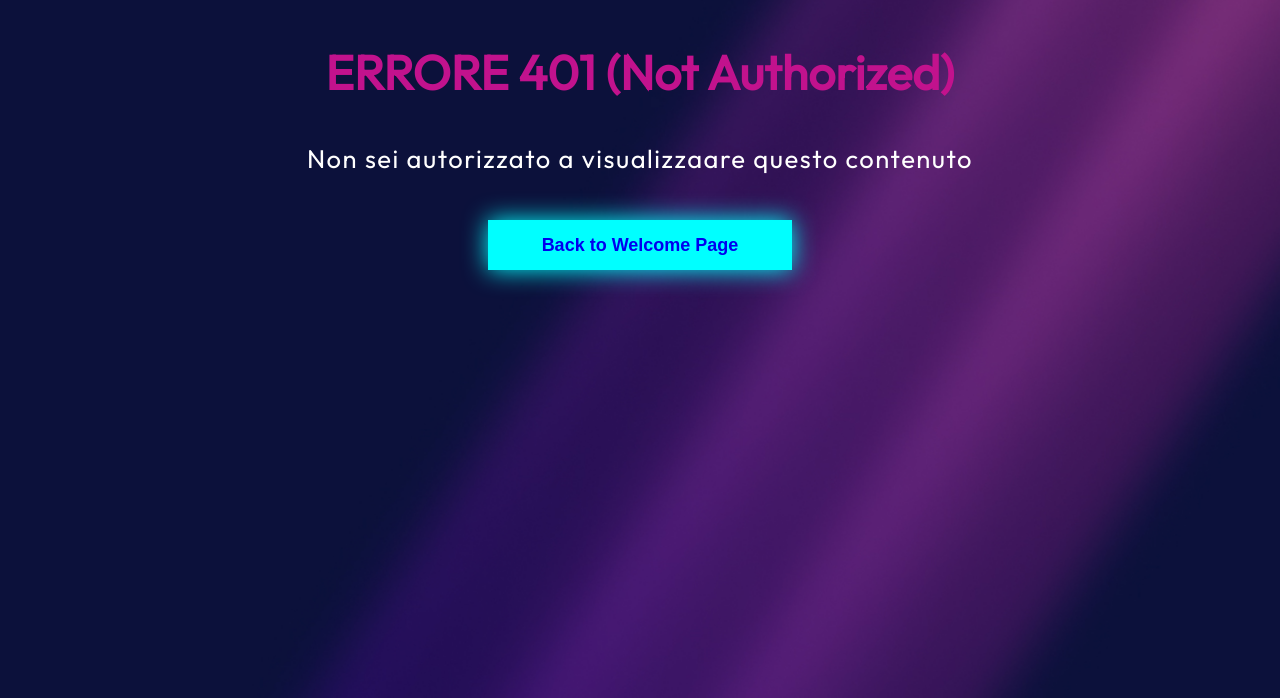
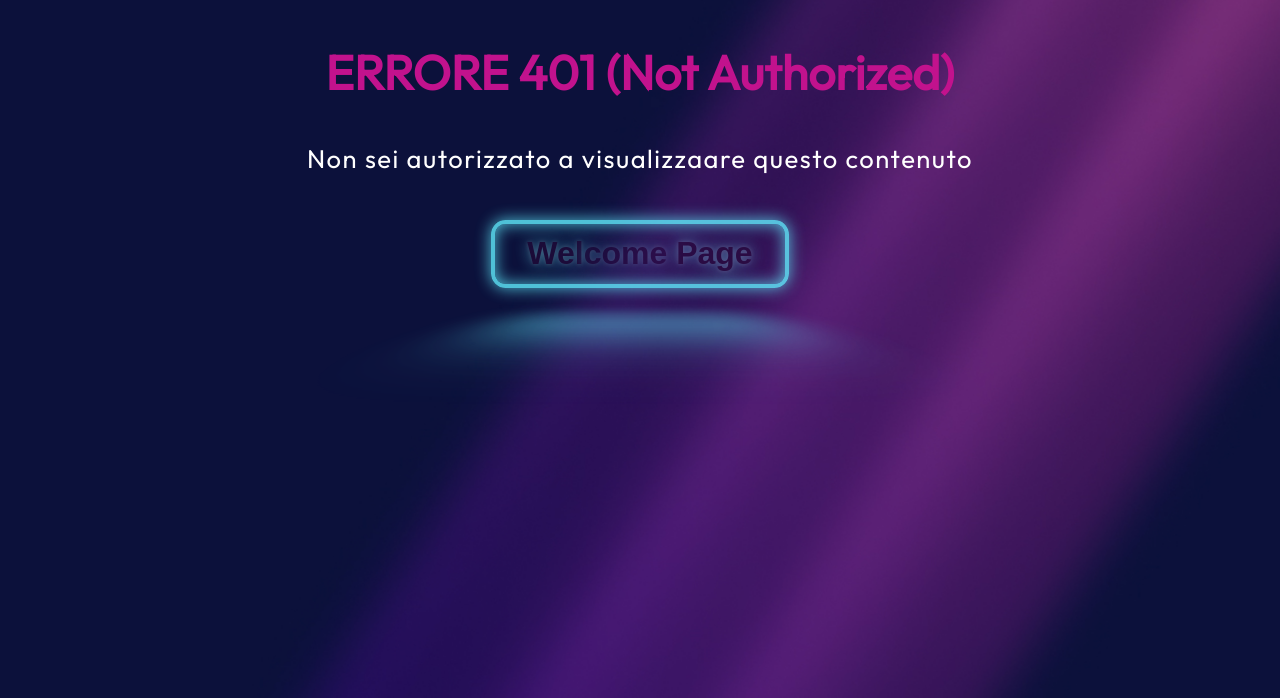
Before and after one commit to MarteX20/BUILDWEEK1, a plain HTML site: page errore.html in a window 1280 px wide. Shown: the part 102-800 px from the top of the page. Drawn offline with Linux system fonts and the light colour scheme.

Commit message:
Aggiunto le modifiche pulsante nella pagine di errore

```diff
--- a/assets/css/main.css
+++ b/assets/css/main.css
@@ -1,6 +1,10 @@
 @import url('https://fonts.googleapis.com/css2?family=Outfit&display=swap');
 @import url('https://fonts.googleapis.com/css2?family=Inter&display=swap');
 @import url('https://fonts.googleapis.com/css2?family=Outfit&display=swap');
+
+:root {
+    --glow-color: hsl(186 100% 69%);
+}
 
 body {
     margin: 0 auto;
@@ -36,13 +40,7 @@ img {
 
 #main {
     width: 80%;
-
 }
-
-/* #space {
-    display: inline-block;
-    width: 50%;
-} */
 
 li {
     color: white;
@@ -91,7 +89,6 @@ li {
 input {
     display: inline-block;
     accent-color: white;
-
     font-family: Outfit, sans-serif;
 }
 
@@ -112,7 +109,6 @@ input {
     cursor: pointer;
 }
 
-
 /*==================================================================================================================================*/
 
 /*=======                  STILE PULSANTE PROCEED PAGINA QUIZ                 ========*/
@@ -121,7 +117,6 @@ input {
     height: 50px;
     width: 180px;
     color: black;
-
     font-weight: bold;
     font-family: Outfit, sans-serif;
     font-size: 1.3rem;
@@ -156,7 +151,6 @@ fieldset {
     border: 2px solid white;
     content: "";
     outline: none;
-
 }
 
 #cb:checked {
@@ -207,8 +201,6 @@ input[type="checkbox"]:not(:checked) {
     align-items: center;
 }
 
-
-
 /*==================================================================================================================================*/
 
 /*=======                   STILE PAGINA QUIZ                    ========*/
@@ -258,7 +250,6 @@ input[type="checkbox"]:not(:checked) {
     border-radius: 28px;
     padding-top: 18px;
     margin: 10px 10px;
-
     background:
         linear-gradient(#272952 0 0) padding-box,
         /*this is your grey background*/
@@ -267,12 +258,10 @@ input[type="checkbox"]:not(:checked) {
 }
 
 input[type="radio"]:checked+label {
-
     background:
         linear-gradient(to top, #a70285, #c4008f) padding-box,
         /*this is your grey background*/
         linear-gradient(to right, white, rgba(255, 255, 255, 0.3)) border-box;
-
 }
 
 #counter {
@@ -361,13 +350,9 @@ div[role="progressbar"]::before {
     font-size: 6px;
 }
 
-
-
 /*==================================================================================================================================*/
 
 /*=======                   STILE PAGINA DEI RISULTATI                    ========*/
-
-
 
 #titoloRes {
     color: white;
@@ -416,7 +401,6 @@ div[role="progressbar"]::before {
     -webkit-box-shadow: 0px 0px 15px 0px rgb(43, 43, 154);
     -moz-box-shadow: 0px 0px 15px 0px rgb(43, 43, 154);
     box-shadow: 0px 0px 15px 0px rgb(43, 43, 154);
-
 }
 
 #rUS {
@@ -444,10 +428,7 @@ div[role="progressbar"]::before {
     text-align: center;
 }
 
-
-
 /*====== CORRECT-WRONG ======*/
-
 
 #corrette {
     color: white;
@@ -458,7 +439,8 @@ div[role="progressbar"]::before {
 }
 
 #sbagliate {
-    color: rgba(255, 255, 255, 0.5);;
+    color: rgba(255, 255, 255, 0.5);
+    ;
     font-family: 'Outfit', sans-serif;
     font-size: 2em;
     float: right;
@@ -517,6 +499,10 @@ path {
     text-align: center;
 }
 
+#back a {
+    color: rgb(39, 9, 56);
+}
+
 #back h2 {
     font-family: Outfit, sans-serif;
     color: #c2128d;
@@ -528,32 +514,220 @@ path {
     margin-bottom: 1em;
 }
 
-#errore {
-    text-align: center;
-    background-color: #00ffff;
-    padding: 0.8em 3em 0.8em 3em;
-    border: none;
+/* Pulsante per tornare alla pagina iniziale Welcome Page */
+
+.glowing_btn {
+    position: relative;
+    color: var(--glow-color);
+    cursor: pointer;
+    padding: 0.35em 1em;
+    border: 0.15em solid var(--glow-color);
+    border-radius: 0.45em;
+    background: none;
+    perspective: 2em;
+    /* Questa opzione imposta il "riflesso" della luce in basso */
+    font-family: "Raleway", sans-serif;
+    font-size: 2em;
     font-weight: 900;
-    font-size: 18px;
-    color: rgb(2, 3, 83);
-    -webkit-box-shadow: 0px 0px 25px 0px #00ffff;
-    -moz-box-shadow: 0px 0px 25px 0px #00ffff;
-    box-shadow: 0px 0px 25px 0px #00ffff;
-    cursor: pointer;
+    -webkit-box-shadow: inset 0px 0px 0.5em 0px var(--glow-color),
+        0px 0px 0.5em 0px var(--glow-color);
+    -moz-box-shadow: inset 0px 0px 0.5em 0px var(--glow-color),
+        0px 0px 0.5em 0px var(--glow-color);
+    box-shadow: inset 0px 0px 0.5em 0px var(--glow-color),
+        0px 0px 0.5em 0px var(--glow-color);
+    animation: border-flicker 2s linear infinite;
 }
 
-#errore a {
-    text-decoration: none;
+.glowing_txt {
+    /* Animazione del testo */
+    float: left;
+    -webkit-text-shadow: 0 0 0.125em hsl(0 0% 100% / 0.3),
+        0 0 0.45em var(--glow-color);
+    -moz-text-shadow: 0 0 0.125em hsl(0 0% 100% / 0.3),
+        0 0 0.45em var(--glow-color);
+    text-shadow: 0 0 0.125em hsl(0 0% 100% / 0.3), 0 0 0.45em var(--glow-color);
+    animation: text-flicker 3s linear infinite;
 }
 
-
-/*=======                   SELETTORI GENERALI                    ========*/
-#spanTitle {
-    font-weight: 700;
+.faulty_letter {
+    opacity: 0.5;
+    animation: faulty-flicker 2s linear infinite;
+    /* Questo parametro aggiunge animazioni più indipendenti tra le varie aree del testo */
 }
 
-.purple {
-    color: #c2128d;
+.glowing_btn::before {
+    /* Questo selettore fa le varie impostazioni quando ci si va sopra con il mouse */
+    content: "";
+    position: absolute;
+    top: 0;
+    bottom: 0;
+    left: 0;
+    right: 0;
+    opacity: 0.7;
+    filter: blur(1em);
+    transform: translateY(120%) rotateX(95deg) scale(1, 0.35);
+    background: var(--glow-color);
+    pointer-events: none;
+}
+
+.glowing_btn::after {
+    /* Questo selettore ferma le animazioni quando ci si va su con il mouse */
+    content: "";
+    position: absolute;
+    top: 0;
+    left: 0;
+    right: 0;
+    bottom: 0;
+    opacity: 0;
+    z-index: -1;
+    background-color: var(--glow-color);
+    box-shadow: 0 0 2em 0.2em var(--glow-color);
+    transition: opacity 100ms linear;
+}
+
+.glowing_btn:hover {
+    color: rgba(0, 0, 0, 0.8);
+    text-shadow: none;
+    animation: none;
+}
+
+.glowing_btn:hover .glowing_txt {
+    /* Questo selettore blocca animazione della parte testo quando ci si va su con il mouse */
+    animation: none;
+}
+
+.glowing_btn:hover .faulty_letter {
+    /* Questo selettore blocca animazione della parte testo quando ci si va su con il mouse */
+    animation: none;
+    text-shadow: none;
+    opacity: 1;
+}
+
+.glowing_btn:hover:before {
+    /* Questo selettore espande il "riflesso" in basso quando ci si va su con il mouse */
+    filter: blur(1.5em);
+    opacity: 1;
+}
+
+.glowing_btn:hover:after {
+    /* Questo selettore fa apparire il colore di background */
+    opacity: 1;
+}
+
+@keyframes faulty-flicker {
+
+    /* Questo keyframe rende le animazioni indipendenti uno dal'altra */
+    0% {
+        opacity: 0.1;
+    }
+
+    2% {
+        opacity: 0.1;
+    }
+
+    4% {
+        opacity: 0.5;
+    }
+
+    19% {
+        opacity: 0.5;
+    }
+
+    21% {
+        opacity: 0.1;
+    }
+
+    23% {
+        opacity: 1;
+    }
+
+    80% {
+        opacity: 0.5;
+    }
+
+    83% {
+        opacity: 0.4;
+    }
+
+    87% {
+        opacity: 1;
+    }
+}
+
+@keyframes text-flicker {
+    0% {
+        opacity: 0.1;
+    }
+
+    2% {
+        opacity: 1;
+    }
+
+    8% {
+        opacity: 0.1;
+    }
+
+    9% {
+        opacity: 1;
+    }
+
+    12% {
+        opacity: 0.1;
+    }
+
+    20% {
+        opacity: 1;
+    }
+
+    25% {
+        opacity: 0.3;
+    }
+
+    30% {
+        opacity: 1;
+    }
+
+    70% {
+        opacity: 0.7;
+    }
+
+    72% {
+        opacity: 0.2;
+    }
+
+    77% {
+        opacity: 0.9;
+    }
+
+    100% {
+        opacity: 0.9;
+    }
+}
+
+@keyframes border-flicker {
+    0% {
+        opacity: 0.1;
+    }
+
+    2% {
+        opacity: 1;
+    }
+
+    4% {
+        opacity: 0.1;
+    }
+
+    8% {
+        opacity: 1;
+    }
+
+    70% {
+        opacity: 0.7;
+    }
+
+    100% {
+        opacity: 1;
+    }
 }
 
 /* pagina risultato */
@@ -607,17 +781,12 @@ div[role="resultbar"]::before {
 }
 
 .centerVertical {
-
     position: relative;
     top: 40%;
     -ms-transform: translateY(-50%);
     transform: translateY(-50%);
     margin: 0 auto;
     width: 300px;
-}
-
-.green {
-    color: #00ffff;
 }
 
 h5 {
@@ -729,9 +898,7 @@ h4 {
 }
 
 .off {
-
     content: url('../img/star2.svg');
-
 }
 
 .on {
@@ -764,8 +931,6 @@ input[type="text"]::placeholder {
     /* Chrome, Firefox, Opera, Safari 10.1+ */
     color: #564d57;
     opacity: 1;
-    /* Firefox */
-
 }
 
 #btn4 {
@@ -773,14 +938,12 @@ input[type="text"]::placeholder {
     height: 50px;
     width: 180px;
     color: black;
-
     font-weight: bold;
     font-family: Outfit, sans-serif;
     font-size: 1.3rem;
     box-shadow: 0px 0px 7px 7px rgba(0, 255, 255, 0.4);
     border: none;
     margin-top: 45px;
-
 }
 
 /*extra*/
@@ -791,7 +954,6 @@ input[type="text"]::placeholder {
     border: 1px solid #c2128d;
     padding: 5px 10px;
     margin-top: 15px;
-
 }
 
 .difficulty {
@@ -807,13 +969,11 @@ input[type="text"]::placeholder {
     Padding: 10px;
     border: 1px solid #c2128d;
     background-color: #0c113b;
-
     /* for center */
     Position: absolute;
     top: 10%;
     left: 50%;
     Transform: translate(-50%, -50%);
-
     /* for hider */
     display: none;
 }
@@ -822,3 +982,16 @@ input[type="text"]::placeholder {
     color: white;
     font-size: 1.5rem;
 }
+
+/*=======                   SELETTORI GENERALI                    ========*/
+#spanTitle {
+    font-weight: 700;
+}
+
+.purple {
+    color: #c2128d;
+}
+
+.green {
+    color: #00ffff;
+}
--- a/errore.html
+++ b/errore.html
@@ -21,9 +21,8 @@
 
         <br>
 
-        <button type="button" id="errore">
-            <a href="index.html">Back to Welcome Page</a>
-        </button>
+        <button class='glowing_btn'><a href="index.html"><span class='glowing_txt'>Wel<span class='faulty_letter'>come </span>Page</span></a></button>
+
     </div>
 
 </body>
```
Also changed, not shown: risultati.html (+0 -3 lines).
